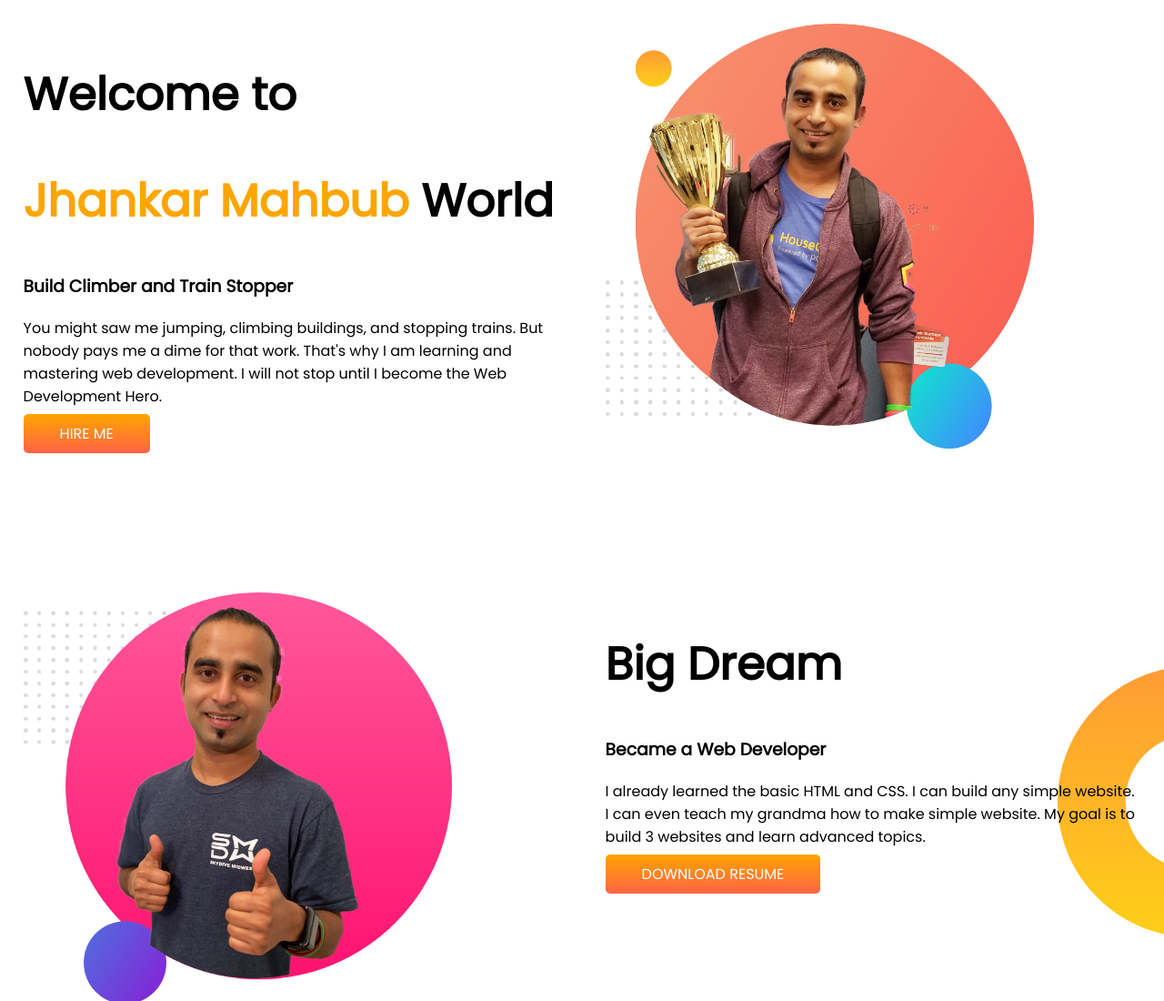
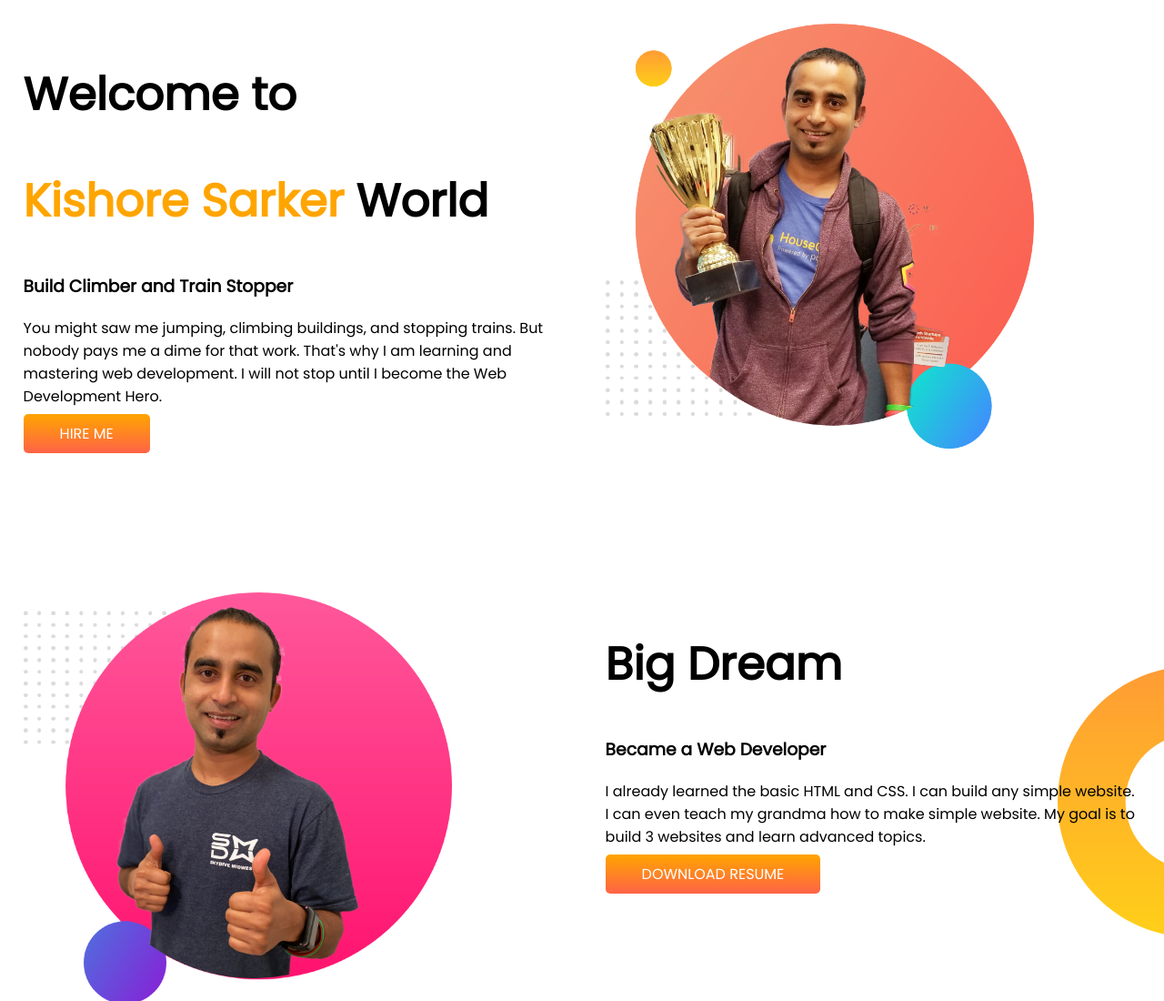
Before and after one commit to kishoresarker/developer-portfolio, a plain HTML site: page index.html in a window 1280 px wide. Shown: the top 1100 px of the page at 91% size. Drawn offline with Linux system fonts and the light colour scheme.

Commit message:
name change

```diff
--- a/index.html
+++ b/index.html
@@ -17,7 +17,7 @@
     <div class="half-width">
 
     <h1>Welcome to</h1>
-    <h1> <span class="orange-color">Jhankar Mahbub</span> World</h1>
+    <h1> <span class="orange-color">Kishore Sarker</span> World</h1>
     <h3>Build Climber and Train Stopper</h3>
     <p>You might saw me jumping, climbing buildings, and stopping trains. But nobody pays me a dime for that work. That's why I am learning and mastering web development. I will not stop until I become the Web Development Hero.</p>
 
```
